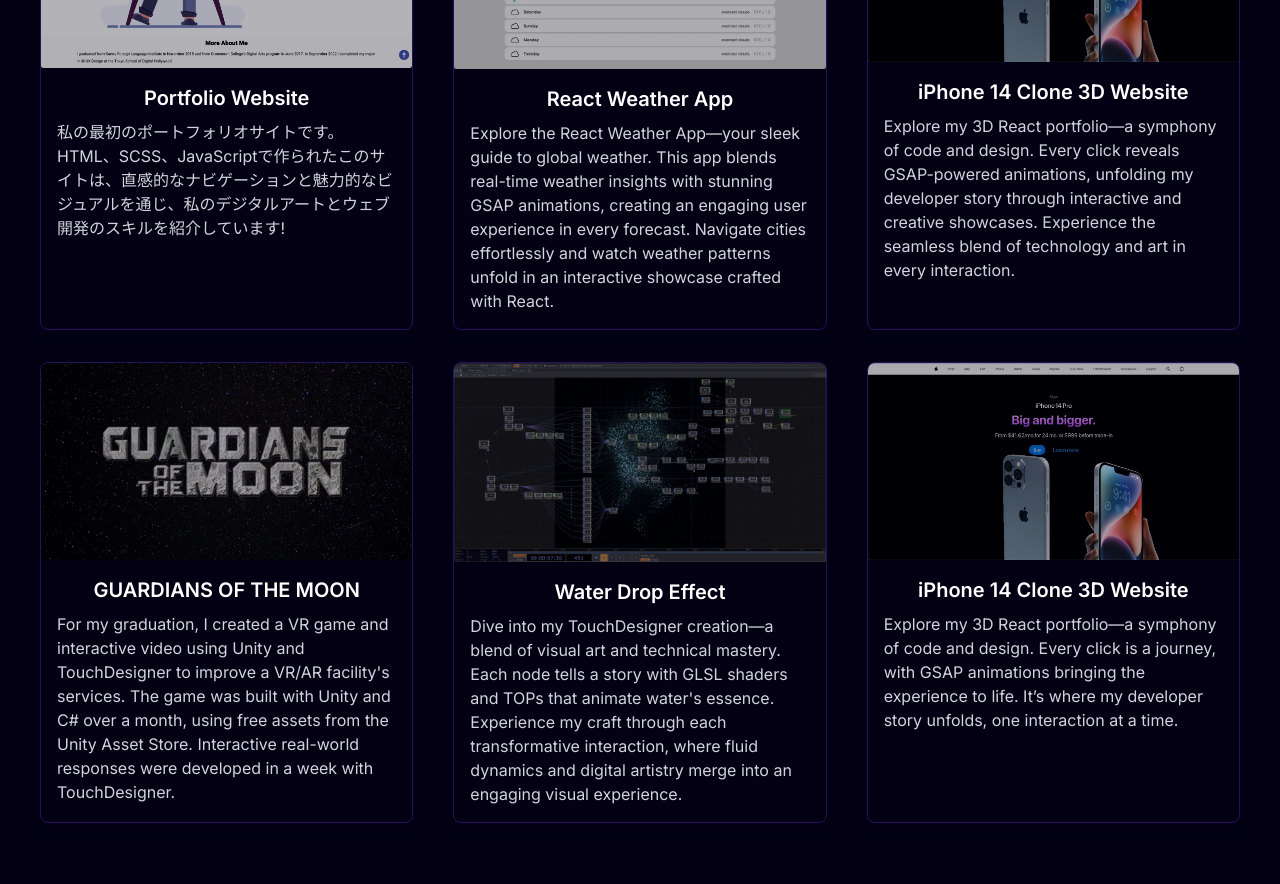
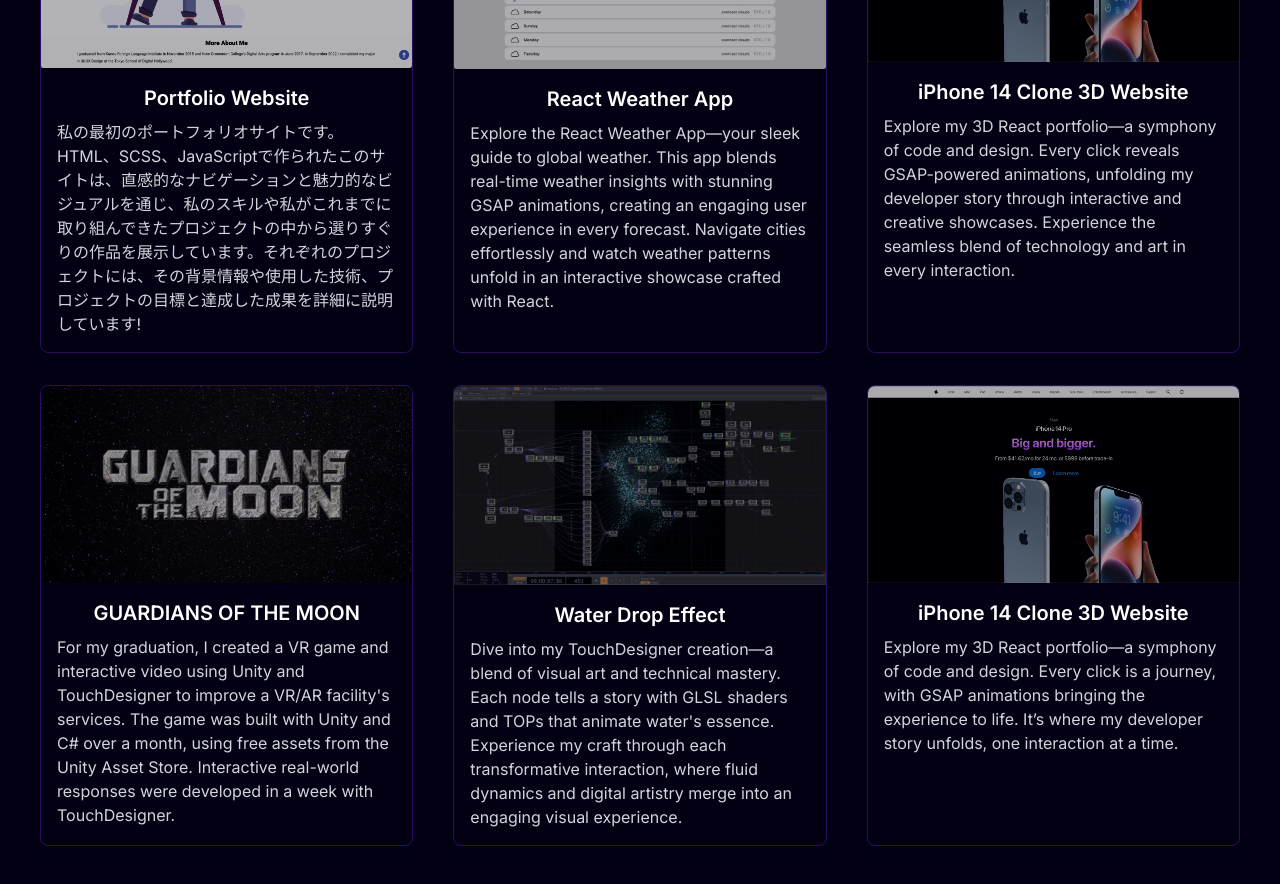
Before and after one commit to Rikiya89/space_portfolio, a Next.js app: page /jp in a window 1280 px wide. Shown: the part 1760-2644 px from the top of the page. Built offline with nearby package versions, Linux system fonts and the light colour scheme; a web font is replaced by a local one.

Commit message:
20240507

```diff
--- a/app/components/jp/main/Projects.tsx
+++ b/app/components/jp/main/Projects.tsx
@@ -12,7 +12,7 @@
         <ProjectCard
           src="/portfolio_no1.webp"
           title="Portfolio Website"
-          description="私の最初のポートフォリオサイトです。HTML、SCSS、JavaScriptで作られたこのサイトは、直感的なナビゲーションと魅力的なビジュアルを通じ、私のデジタルアートとウェブ開発のスキルを紹介しています!"
+          description="私の最初のポートフォリオサイトです。HTML、SCSS、JavaScriptで作られたこのサイトは、直感的なナビゲーションと魅力的なビジュアルを通じ、私のスキルや私がこれまでに取り組んできたプロジェクトの中から選りすぐりの作品を展示しています。それぞれのプロジェクトには、その背景情報や使用した技術、プロジェクトの目標と達成した成果を詳細に説明しています!"
           url="https://www.rikiya-okawa963.jp/index.html/"  // Example project URL
         />
         <ProjectCard
```
